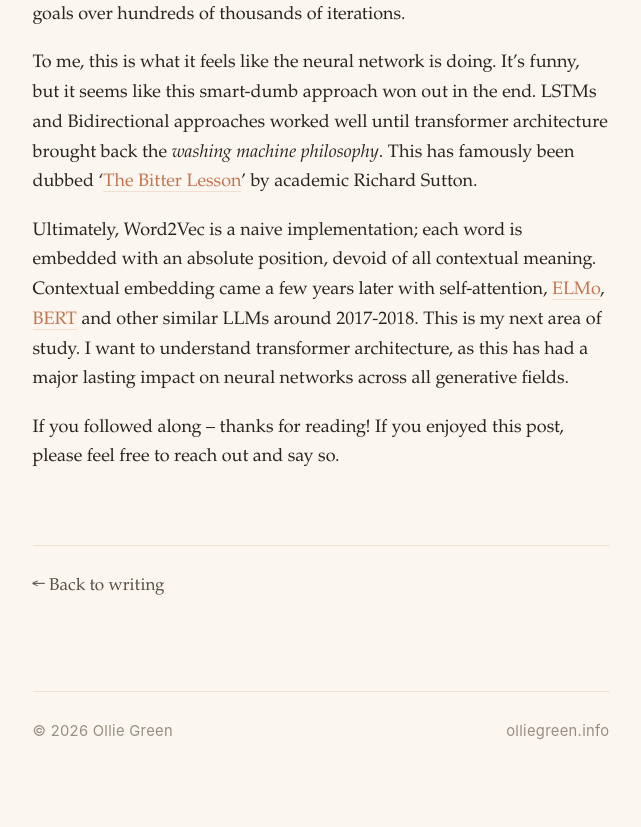
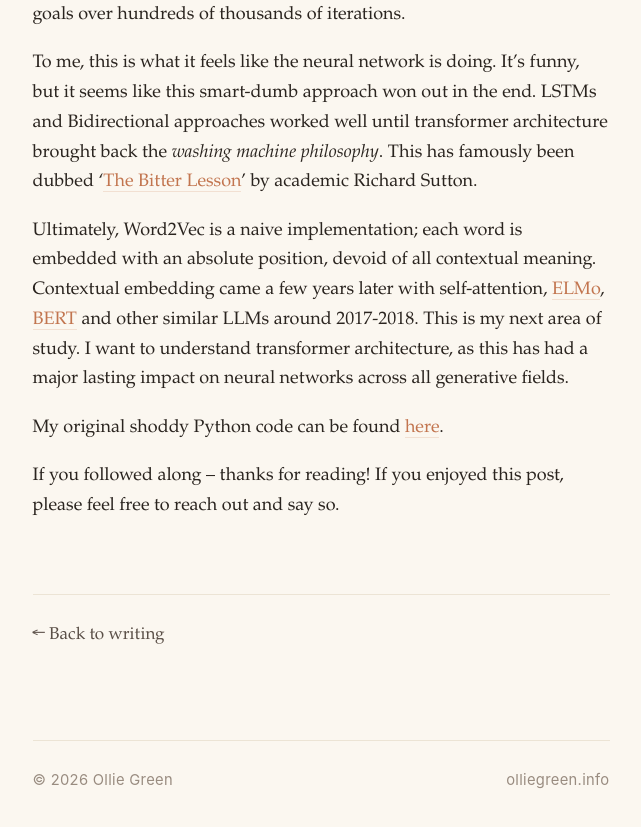
Before and after one commit to OliverEGreen/OliverEGreen.github.io, a Jekyll site: the page built from _posts/2026-05-09-building-word2vec.md, in a window 1280 px wide and 900 px high, scrolled down 8242 px. Shown: the top 827 px of the window, without its empty margins (319-960 px from the left). Built offline with Jekyll 4.4.1, drawn with Linux system fonts in a browser that asks for light colours.

Commit message:
Update 2026-05-09-building-word2vec.md

```diff
--- a/_posts/2026-05-09-building-word2vec.md
+++ b/_posts/2026-05-09-building-word2vec.md
@@ -136,4 +136,6 @@ To me, this is what it feels like the neural network is doing. It's funny, but i
 
 Ultimately, Word2Vec is a naive implementation; each word is embedded with an absolute position, devoid of all contextual meaning. Contextual embedding came a few years later with self-attention, [ELMo](https://arxiv.org/abs/1802.05365), [BERT](https://arxiv.org/abs/1810.04805) and other similar LLMs around 2017-2018. This is my next area of study. I want to understand transformer architecture, as this has had a major lasting impact on neural networks across all generative fields.
 
+My original shoddy Python code can be found [here](https://github.com/OliverEGreen/OliverEGreen.github.io/blob/main/Word2Vec/Word2Vec.py).
+
 If you followed along – thanks for reading! If you enjoyed this post, please feel free to reach out and say so.
```
